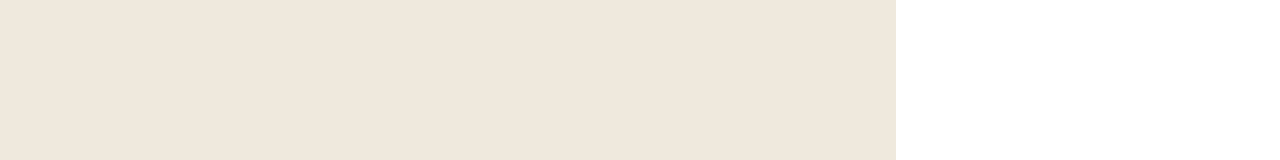
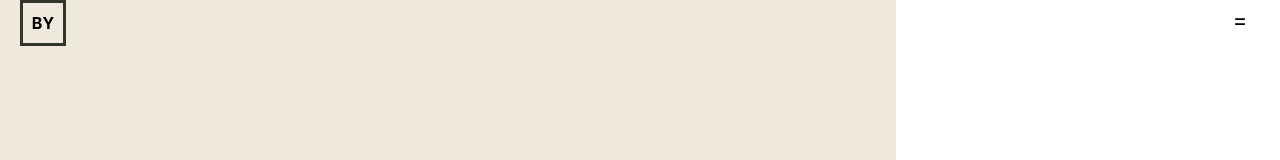
Before and after one commit to billy-yuan/personal-website, a React (Vite) app: page / in a window 1280 px wide. Shown: the top 160 px of the page. Built offline with nearby package versions, Linux system fonts and the light colour scheme.

Commit message:
Main nav (#6)
add nav overlay (top left + right buttons)

```diff
--- a/src/App.tsx
+++ b/src/App.tsx
@@ -3,6 +3,7 @@ import "./App.css";
 import { Blog } from "./blog/Blog";
 import { Home } from "./home/Home";
 import { Routes, Route } from "react-router-dom";
+import { MainNavIcons } from "./main-nav/MainNavIcons";
 
 function App() {
   const client = new ApolloClient({
@@ -13,11 +14,13 @@ function App() {
   return (
     <div className="App">
       <ApolloProvider client={client}>
-        <Routes>
-          <Route path="/" element={<Home />} />
-          <Route path="/blog" element={<Blog />} />
-          <Route path="*" element={<Home />} />
-        </Routes>
+        <MainNavIcons>
+          <Routes>
+            <Route path="/" element={<Home />} />
+            <Route path="/blog" element={<Blog />} />
+            <Route path="*" element={<Home />} />
+          </Routes>
+        </MainNavIcons>
       </ApolloProvider>
     </div>
   );
--- a/src/home/style.css
+++ b/src/home/style.css
@@ -20,7 +20,6 @@
 }
 
 .highlight-nav-card {
-  z-index: 3;
   position: relative;
   height: calc(50vh / 4);
   width: 250px;
--- /dev/null
+++ b/src/main-nav/MainNavIcons.tsx
@@ -0,0 +1,25 @@
+import { useState } from "react";
+import { Link } from "react-router-dom";
+import { NavMenu } from "./NavMenu";
+import "./style.css";
+
+export function MainNavIcons({ children }: any) {
+  const [isNavMenuVisible, toggleNavMenu] = useState<boolean>(false);
+
+  return (
+    <>
+      <Link to="/">
+        <div className="home-icon">BY</div>
+      </Link>
+      <div
+        className="nav-icon"
+        style={{ color: isNavMenuVisible ? "white" : "black" }}
+        onClick={() => toggleNavMenu(!isNavMenuVisible)}
+      >
+        {isNavMenuVisible ? "x" : "="}
+      </div>
+      <NavMenu isVisible={isNavMenuVisible} toggleVisible={toggleNavMenu} />
+      {children}
+    </>
+  );
+}
--- /dev/null
+++ b/src/main-nav/NavMenu.tsx
@@ -0,0 +1,40 @@
+import { Link } from "react-router-dom";
+import { NavSection, NavSectionURL } from "../utility/types";
+
+type NavMenuProps = {
+  isVisible: boolean;
+  toggleVisible: React.Dispatch<React.SetStateAction<boolean>>;
+};
+
+export function NavMenu({ isVisible, toggleVisible }: NavMenuProps) {
+  if (!isVisible) {
+    return <></>;
+  }
+  return (
+    <>
+      <div
+        className="nav-menu-content-cover"
+        onClick={() => toggleVisible(false)}
+      />
+      <div className="nav-menu-container">
+        <div className="nav-menu-text-container">
+          <Link
+            to={NavSectionURL["About Me"]}
+            onClick={() => toggleVisible(false)}
+          >
+            <div className="nav-menu-text-box">{NavSection["About Me"]}</div>
+          </Link>
+          <Link to={NavSectionURL.Blog} onClick={() => toggleVisible(false)}>
+            <div className="nav-menu-text-box">{NavSection.Blog}</div>
+          </Link>
+          <Link to={NavSectionURL.People} onClick={() => toggleVisible(false)}>
+            <div className="nav-menu-text-box">{NavSection.People}</div>
+          </Link>
+          <Link to={NavSectionURL.Places} onClick={() => toggleVisible(false)}>
+            <div className="nav-menu-text-box">{NavSection.Places}</div>
+          </Link>
+        </div>
+      </div>
+    </>
+  );
+}
--- /dev/null
+++ b/src/main-nav/style.css
@@ -0,0 +1,86 @@
+.home-icon {
+  display: flex;
+  justify-content: center;
+  align-items: center;
+  width: 40px;
+  height: 40px;
+  position: absolute;
+  z-index: 2;
+  left: 20px;
+  border: 3px solid #323529;
+  text-align: center;
+  font-weight: 700;
+  transition: background-color 0.2s;
+  background-color: unset;
+}
+
+.home-icon:hover {
+  transition: background-color 0.4s;
+  background-color: #323529;
+  color: white;
+}
+.nav-icon {
+  display: flex;
+  justify-content: center;
+  align-items: center;
+  width: 40px;
+  height: 40px;
+  z-index: 4;
+  position: absolute;
+  right: 20px;
+  cursor: pointer;
+  transition: font-size 0.05s;
+  font-size: 22px;
+}
+
+.nav-icon:hover {
+  transition: font-size 0.05s;
+  font-size: 25px;
+}
+
+.nav-menu-container {
+  position: absolute;
+  z-index: 3;
+  width: 400px;
+  height: 100vh;
+  right: 0;
+  top: 0;
+  background-color: #323529;
+  color: white;
+  display: flex;
+  text-align: right;
+  flex-direction: column;
+  justify-content: center;
+  max-height: 100vh;
+  overflow-y: hidden;
+}
+
+.nav-menu-content-cover {
+  background-color: rgb(0, 0, 0, 0.5);
+  width: calc(100vw - 400px);
+  height: 100vh;
+  position: absolute;
+  z-index: 3;
+  left: 0;
+  top: 0;
+}
+
+.nav-menu-text-container {
+  width: 200px;
+  font-size: 35px;
+  font-weight: 400;
+}
+
+.nav-menu-text-box {
+  height: calc(390px / 4);
+  margin: 5px;
+  cursor: pointer;
+  position: relative;
+  border-right: 1px solid transparent;
+  padding-right: 15px;
+  font-family: "Franklin Gothic Medium", "Arial Narrow", Arial, sans-serif;
+}
+.nav-menu-text-box:hover {
+  transition: 1.2s;
+  border-color: white;
+}
--- a/src/utility/types.ts
+++ b/src/utility/types.ts
@@ -5,3 +5,11 @@ export enum NavSection {
   "Places" = "Places",
   "None" = "None",
 }
+
+export const NavSectionURL: { [key in NavSection]: string } = {
+  "About Me": "/about-me",
+  Blog: "/blog",
+  People: "/people",
+  Places: "/places",
+  None: "/",
+};
```
